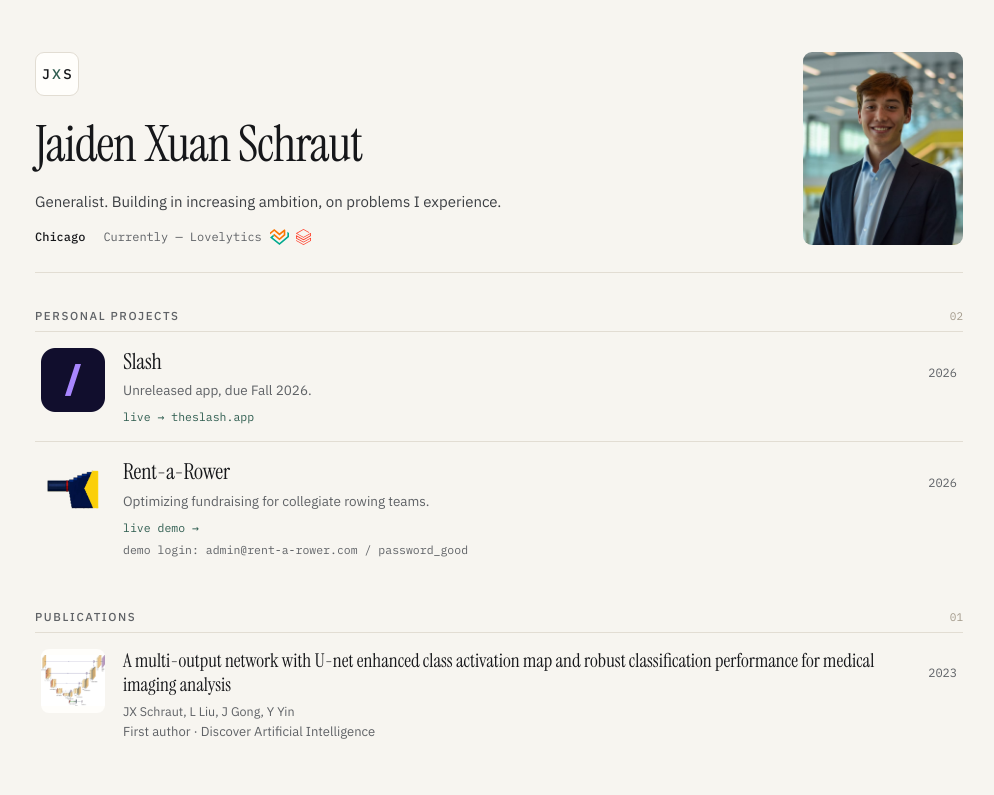
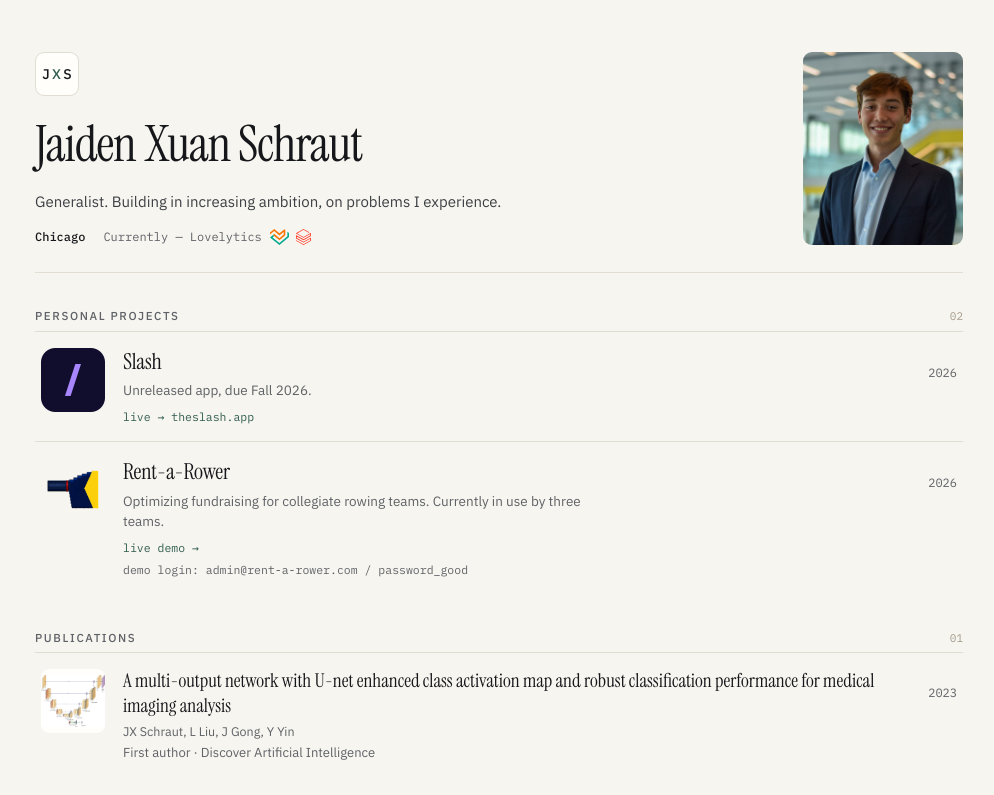
Before and after one commit to JXS2/jaidenschraut, a Next.js app: page / in a window 1280 px wide. Shown: the top 795 px of the page, without its empty margins (141-1135 px from the left). Built offline with nearby package versions, Linux system fonts and the light colour scheme.

Commit message:
Say Rent-a-Rower is in use by three teams (#28)

```diff
--- a/app/page.tsx
+++ b/app/page.tsx
@@ -99,7 +99,7 @@ const PROJECTS: Project[] = [
   },
   {
     title: "Rent-a-Rower",
-    description: "Optimizing fundraising for collegiate rowing teams.",
+    description: "Optimizing fundraising for collegiate rowing teams. Currently in use by three teams.",
     year: "2026",
     href: "https://rent-a-rower-demo.vercel.app/admin",
     thumb: {
```
